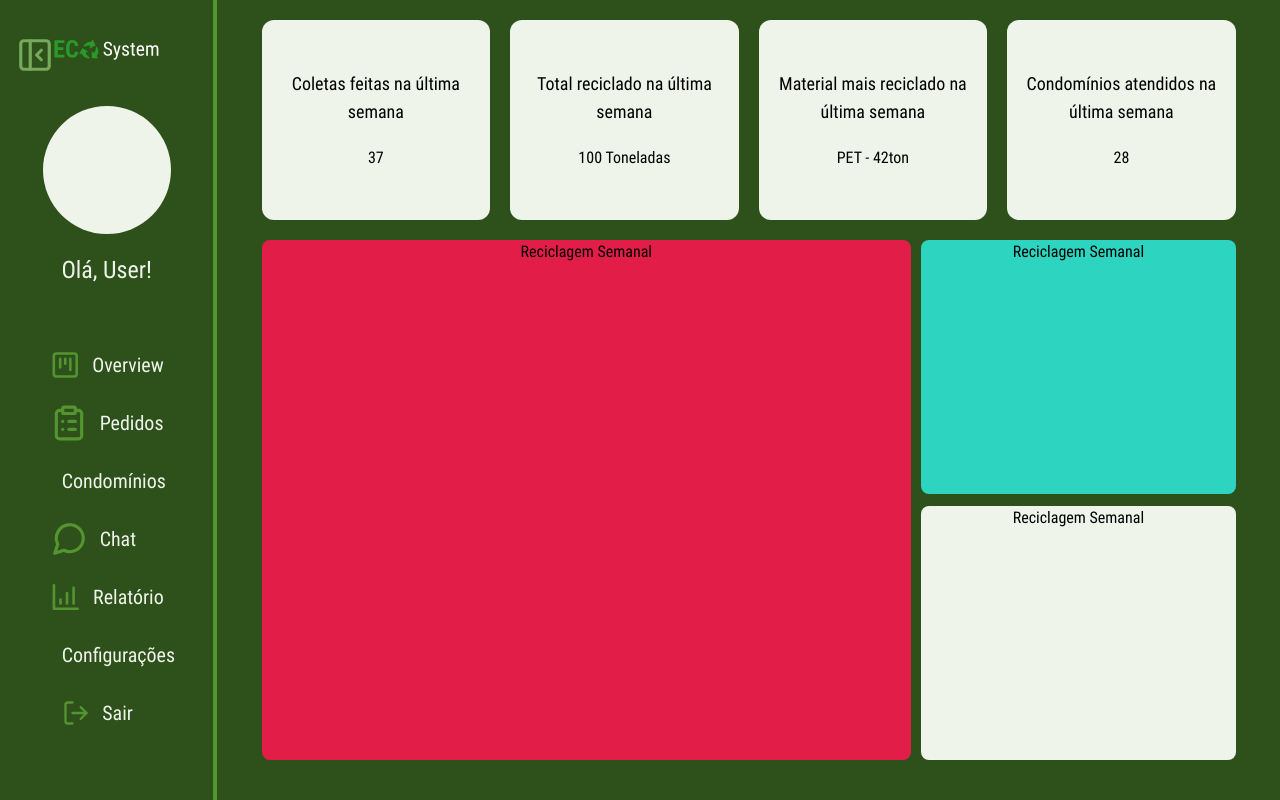
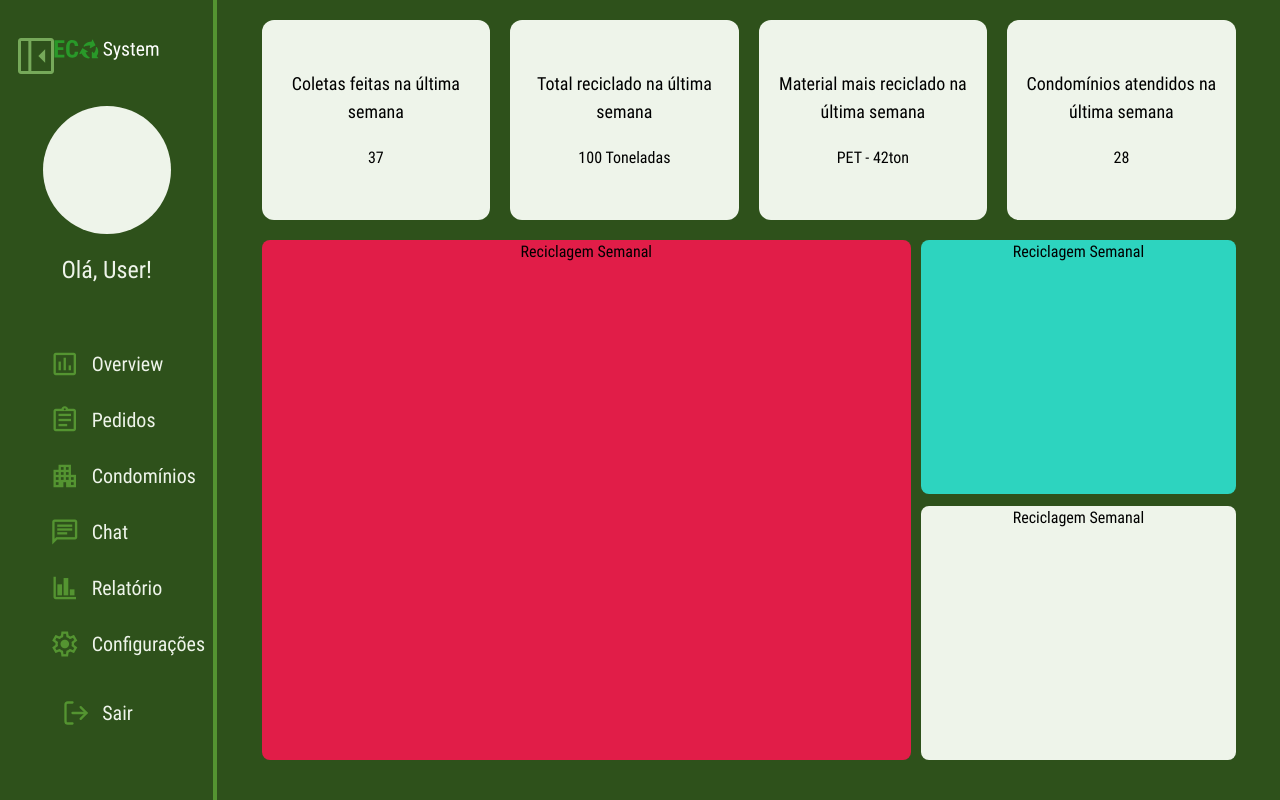
Before and after one commit to projeto-reciclagem/projeto-reciclagem-front, a React (Vite) app: page /cooperativa in a window 1280 px wide. Built offline with nearby package versions, Linux system fonts and the light colour scheme.

Commit message:
Primeira parte da cooperativa finalizada

```diff
--- a/package.json
+++ b/package.json
@@ -14,6 +14,7 @@
     "@react-google-maps/api": "^2.19.2",
     "axios": "^1.5.1",
     "lucide-react": "^0.284.0",
+    "material-icons": "^1.13.12",
     "react": "^18.2.0",
     "react-dom": "^18.2.0",
     "react-router-dom": "^6.16.0",
--- a/src/components/DashCooperativa/LayoutCooperativa.tsx
+++ b/src/components/DashCooperativa/LayoutCooperativa.tsx
@@ -1,15 +1,5 @@
 import logo from '@/assets/eco-system-logo.svg'
-import {
-  BarChart4,
-  Building,
-  ClipboardList,
-  Cog,
-  KanbanSquare,
-  LogOut,
-  MessageCircle,
-  PanelLeft,
-  PanelLeftClose,
-} from 'lucide-react'
+import { LogOut } from 'lucide-react'
 import { useState } from 'react'
 
 interface LayoutCooperativaProps {
@@ -18,9 +8,14 @@ interface LayoutCooperativaProps {
 
 export function LayoutCooperativa({ children }: LayoutCooperativaProps) {
   const [menuus, setMenu] = useState(true)
+  const [activeItem, setActiveItem] = useState('')
 
   const toggleMenu = () => {
     setMenu(!menuus)
+  }
+
+  const handleSetActiveItem = (item: string) => {
+    setActiveItem(item)
   }
 
   return (
@@ -28,7 +23,7 @@ export function LayoutCooperativa({ children }: LayoutCooperativaProps) {
       <div className="flex w-screen">
         <nav
           className={`relative flex h-screen w-2/12 flex-col items-center gap-10 bg-moss-green-800 pt-8 transition-all duration-150
-          ${!menuus ? 'left-[-238px] ' : 'left-0'}`}
+          ${!menuus ? 'left-[-12.79%] ' : 'left-0'}`}
         >
           {/* Logo */}
           <img src={logo} alt="" className="w-6/12" />
@@ -36,42 +31,96 @@ export function LayoutCooperativa({ children }: LayoutCooperativaProps) {
           <div className="flex w-11/12 flex-col items-center gap-5 pb-5">
             <div className="h-32 w-32 rounded-full bg-moss-green-50" />
             <p className="text-2xl text-moss-green-50">Olá, User!</p>
-          </div>
+          </div>{' '}
           {/* Menu */}
           <div className="flex h-[30vh] w-11/12">
             <ul className="mx-auto flex w-7/12 flex-col justify-between gap-5">
-              <li className="flex items-center gap-3 text-xl text-moss-green-50">
-                <KanbanSquare size={38} className="text-moss-green-500" />
+              <li
+                className={`flex select-none items-center gap-3 text-xl text-moss-green-50 ${
+                  activeItem === 'Overview'
+                    ? 'mx-auto w-[120%] -translate-x-6 justify-center rounded-full bg-moss-green-300 py-1'
+                    : ''
+                }`}
+                onClick={() => handleSetActiveItem('Overview')}
+              >
+                <span className="material-symbols-outlined text-3xl text-moss-green-500">
+                  insert_chart
+                </span>
                 <p className="navbar-item relative cursor-pointer transition-all duration-100 hover:translate-x-2">
                   Overview
                 </p>
               </li>
-              <li className="flex items-center gap-3 text-xl text-moss-green-50">
-                <ClipboardList size={38} className="text-moss-green-500" />
+              <li
+                className={`flex select-none items-center gap-3 text-xl text-moss-green-50 ${
+                  activeItem === 'Pedidos'
+                    ? 'mx-auto w-[120%] -translate-x-6 justify-center rounded-full bg-moss-green-300 py-1'
+                    : ''
+                }`}
+                onClick={() => handleSetActiveItem('Pedidos')}
+              >
+                <span className="material-symbols-outlined text-3xl text-moss-green-500">
+                  assignment
+                </span>
                 <p className="navbar-item relative cursor-pointer transition-all duration-100 hover:translate-x-2">
                   Pedidos
                 </p>
               </li>
-              <li className="flex items-center gap-3 text-xl text-moss-green-50">
-                <Building size={38} className="text-moss-green-500" />
+              <li
+                className={`flex select-none items-center gap-3 text-xl text-moss-green-50 ${
+                  activeItem === 'Condomínios'
+                    ? 'mx-auto w-[120%] -translate-x-6 justify-center rounded-full bg-moss-green-300 py-1'
+                    : ''
+                }`}
+                onClick={() => handleSetActiveItem('Condomínios')}
+              >
+                <span className="material-symbols-outlined text-3xl text-moss-green-500">
+                  apartment
+                </span>
                 <p className="navbar-item relative cursor-pointer transition-all duration-100 hover:translate-x-2">
                   Condomínios
                 </p>
               </li>
-              <li className="flex items-center gap-3 text-xl text-moss-green-50">
-                <MessageCircle size={38} className="text-moss-green-500" />
+              <li
+                className={`flex select-none items-center gap-3 text-xl text-moss-green-50 ${
+                  activeItem === 'Chat'
+                    ? 'mx-auto w-[120%] -translate-x-6 justify-center rounded-full bg-moss-green-300 py-1'
+                    : ''
+                }`}
+                onClick={() => handleSetActiveItem('Chat')}
+              >
+                <span className="material-symbols-outlined text-3xl text-moss-green-500">
+                  chat
+                </span>
                 <p className="navbar-item relative cursor-pointer transition-all duration-100 hover:translate-x-2">
                   Chat
                 </p>
               </li>
-              <li className="flex items-center gap-3 text-xl text-moss-green-50">
-                <BarChart4 size={38} className="text-moss-green-500" />
+              <li
+                className={`flex select-none items-center gap-3 text-xl text-moss-green-50 ${
+                  activeItem === 'Relatório'
+                    ? 'mx-auto w-[120%] -translate-x-6 justify-center rounded-full bg-moss-green-300 py-1'
+                    : ''
+                }`}
+                onClick={() => handleSetActiveItem('Relatório')}
+              >
+                <span className="material-symbols-outlined text-3xl text-moss-green-500">
+                  finance
+                </span>
                 <p className="navbar-item relative cursor-pointer transition-all duration-100 hover:translate-x-2">
                   Relatório
                 </p>
               </li>
-              <li className="flex items-center gap-3 text-xl text-moss-green-50">
-                <Cog size={38} className="text-moss-green-500" />
+              <li
+                className={`flex select-none items-center gap-3 text-xl text-moss-green-50 ${
+                  activeItem === 'Configurações'
+                    ? 'mx-auto w-[120%] -translate-x-6 justify-center rounded-full bg-moss-green-300 py-1'
+                    : ''
+                }`}
+                onClick={() => handleSetActiveItem('Configurações')}
+              >
+                <span className="material-symbols-outlined text-3xl text-moss-green-500">
+                  settings
+                </span>
                 <p className="navbar-item relative cursor-pointer transition-all duration-100 hover:translate-x-2">
                   Configurações
                 </p>
@@ -80,31 +129,32 @@ export function LayoutCooperativa({ children }: LayoutCooperativaProps) {
           </div>
           {/* Sair */}
           <div className="mx-auto flex h-[50vh] w-5/12 items-center">
-            <p className="flex items-center gap-3 text-xl text-moss-green-50">
+            <p className="flex select-none items-center gap-3 text-xl text-moss-green-50">
               <LogOut size={28} className="text-moss-green-500" />
-              <p className="navbar-item relative cursor-pointer transition-all duration-100 hover:translate-x-2">
+              <p className="lative cursor-pointer transition-all duration-100">
                 Sair
               </p>
             </p>
           </div>
           {/* Menu Toggle */}
         </nav>
-        <div className="absolute left-4 top-9 z-10" onClick={toggleMenu}>
+        <div
+          className="absolute left-0 top-0 z-10 pl-3 pt-8"
+          onClick={toggleMenu}
+        >
           {menuus ? (
-            <PanelLeftClose
-              size={38}
-              className={`cursor-pointer text-moss-green-400 transition-all duration-150`}
-            />
+            <span className="material-symbols-outlined cursor-pointer select-none text-5xl text-moss-green-400">
+              left_panel_close
+            </span>
           ) : (
-            <PanelLeft
-              size={38}
-              className={`cursor-pointer text-moss-green-400 transition-all duration-150`}
-            />
+            <span className="material-symbols-outlined cursor-pointer select-none text-5xl text-moss-green-400">
+              dock_to_right
+            </span>
           )}
         </div>
         <main
           className={`absolute h-screen border-l-4 border-moss-green-500 bg-moss-green-800 transition-all duration-150 ${
-            !menuus ? 'left-[4%] w-[95.9999vw]' : 'left-[16.666667%] w-10/12'
+            !menuus ? 'left-[3.87%] w-[95.9999vw]' : 'left-[16.666667%] w-10/12'
           }`}
         >
           {children}
--- a/src/pages/cooperativa/Cooperativa.tsx
+++ b/src/pages/cooperativa/Cooperativa.tsx
@@ -1,4 +1,4 @@
-import { useEffect, useState } from 'react'
+import { useState } from 'react'
 import { LayoutCooperativa } from '../../components/DashCooperativa/LayoutCooperativa'
 
 export default function Cooperativa() {
@@ -8,24 +8,24 @@ export default function Cooperativa() {
 
   const toggleSelected = () => {
     setSelected1(true)
-    selected2 ? setSelected2(false) : null
-    selected3 ? setSelected3(false) : null
+    if (selected2) setSelected2(false)
+    if (selected3) setSelected3(false)
   }
   const toggleSelected2 = () => {
     setSelected2(true)
-    selected1 ? setSelected1(false) : null
-    selected3 ? setSelected3(false) : null
+    if (selected1) setSelected1(false)
+    if (selected3) setSelected3(false)
   }
   const toggleSelected3 = () => {
     setSelected3(true)
-    selected1 ? setSelected1(false) : null
-    selected2 ? setSelected2(false) : null
+    if (selected1) setSelected1(false)
+    if (selected2) setSelected2(false)
   }
 
   return (
     <>
       <LayoutCooperativa>
-        <div className="mx-auto flex h-[30vh] w-11/12 items-center justify-between bg-transparent gap-5">
+        <div className="mx-auto flex h-[30vh] w-11/12 items-center justify-between gap-5 bg-transparent">
           <div className="flex h-[200px] w-[300px] flex-col items-center justify-center gap-5 rounded-xl bg-moss-green-50 p-4 text-center">
             <p className="text-lg">Coletas feitas na última semana</p>
             <span>37</span>
@@ -44,25 +44,36 @@ export default function Cooperativa() {
           </div>
         </div>
         <div className="relative mx-auto flex h-[65vh] w-11/12 gap-3">
-
-
           <div
-            className={`${selected1 ? `h-full w-8/12 top-0 left-0` : `h-[31.8vh] w-[32.3%] ${selected2 ? 'top-0 right-0' : 'bottom-0 right-0'}`} trnasition-all absolute cursor-pointer rounded-lg bg-rose-600 duration-200`}
-            onClick={toggleSelected}>
+            className={`${
+              selected1
+                ? `left-0 top-0 h-full w-8/12`
+                : `h-[31.8vh] w-[32.3%] ${
+                    selected2 ? 'right-0 top-0' : 'bottom-0 right-0'
+                  }`
+            } trnasition-all absolute cursor-pointer select-none rounded-lg bg-rose-600 duration-200`}
+            onClick={toggleSelected}
+          >
             <h4 className="text-center">Reciclagem Semanal</h4>
           </div>
 
-
           <div
-            className={`${selected2 ? 'h-full w-8/12' : 'h-[31.8vh] w-[32.3%] top-0 right-0'} trnasition-all absolute  cursor-pointer rounded-lg bg-teal-400 duration-200`}
-            onClick={toggleSelected2}>
+            className={`${
+              selected2 ? 'h-full w-8/12' : 'right-0 top-0 h-[31.8vh] w-[32.3%]'
+            } trnasition-all absolute cursor-pointer  select-none rounded-lg bg-teal-400 duration-200`}
+            onClick={toggleSelected2}
+          >
             <h4 className="text-center">Reciclagem Semanal</h4>
           </div>
 
-
           <div
-            className={`${selected3 ? 'h-full w-8/12' : 'h-[31.8vh] w-[32.3%] bottom-0 right-0'} trnasition-all absolute  cursor-pointer rounded-lg bg-moss-green-50 duration-200`}
-            onClick={toggleSelected3}>
+            className={`${
+              selected3
+                ? 'h-full w-8/12'
+                : 'bottom-0 right-0 h-[31.8vh] w-[32.3%]'
+            } trnasition-all absolute cursor-pointer  select-none rounded-lg bg-moss-green-50 duration-200`}
+            onClick={toggleSelected3}
+          >
             <h4 className="text-center">Reciclagem Semanal</h4>
           </div>
         </div>
```
